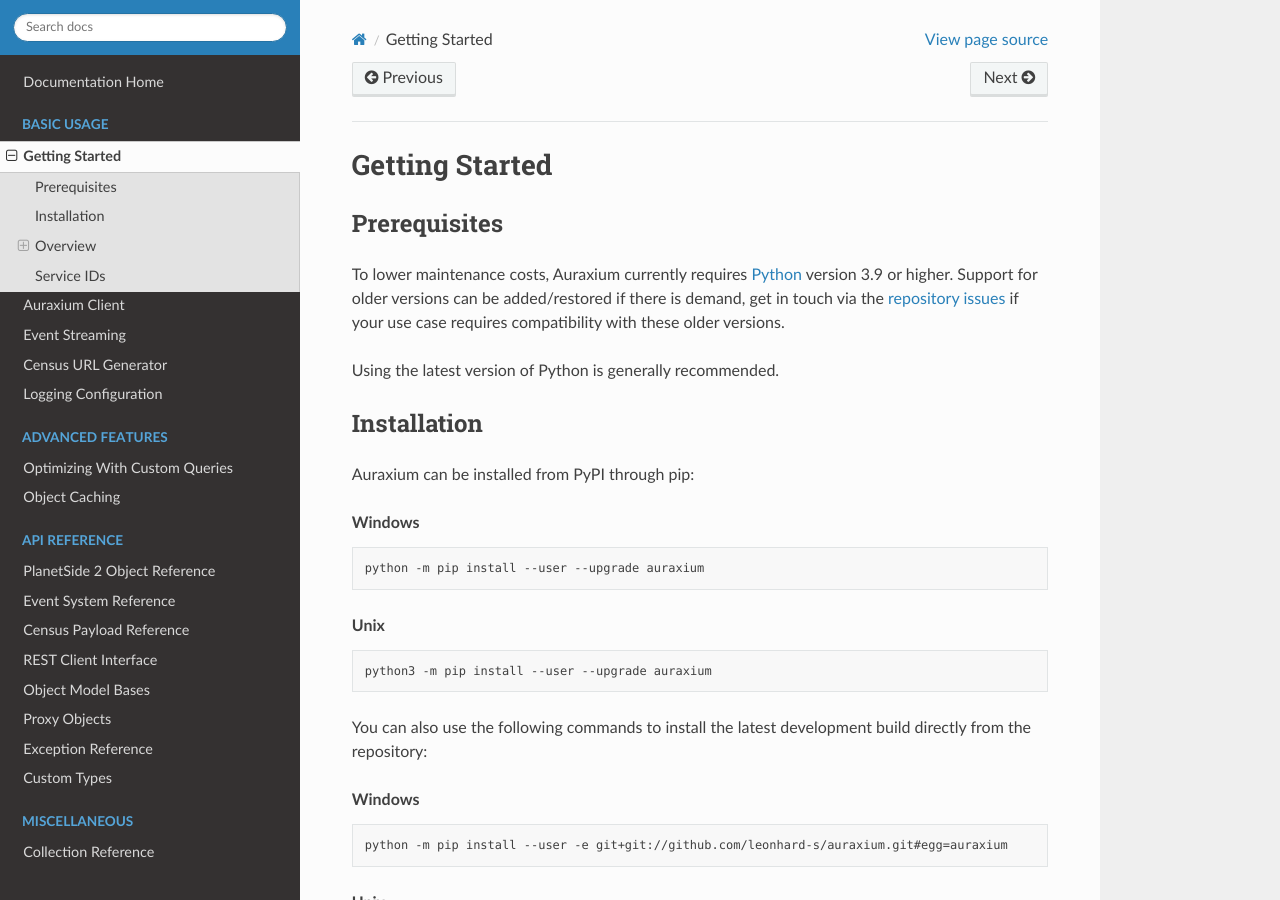
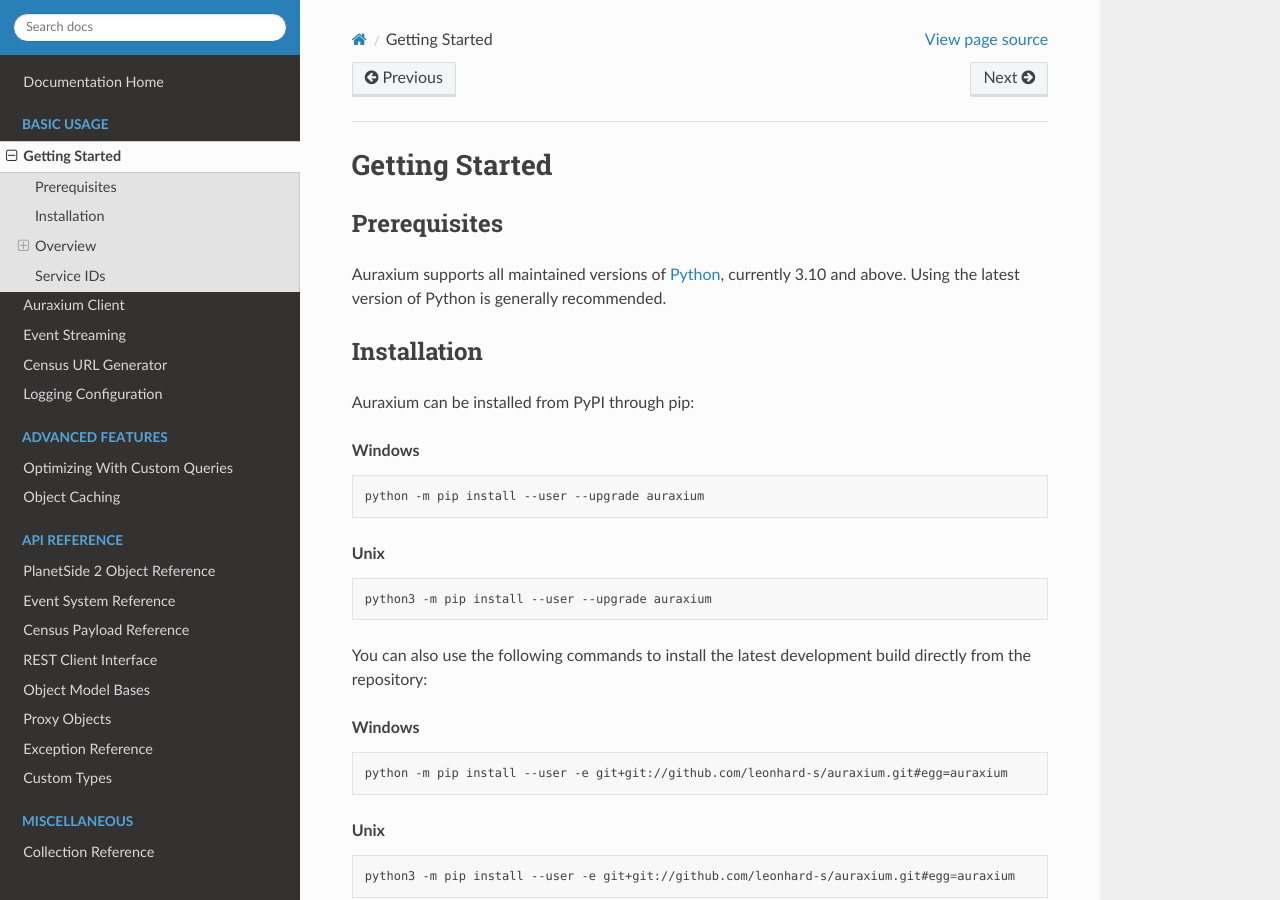
Before and after one commit to leonhard-s/auraxium, a Sphinx documentation site: the page built from docs/usage/basic/getting-started.rst, in a window 1280 px wide and 900 px high. Built offline with Sphinx 7.4.7 and the Read the Docs theme 3.1.0, drawn with Linux system fonts in a browser that asks for light colours.

Commit message:
Update documentation, package metadata

```diff
--- a/docs/usage/basic/getting-started.rst
+++ b/docs/usage/basic/getting-started.rst
@@ -5,9 +5,7 @@
 Prerequisites
 =============
 
-To lower maintenance costs, Auraxium currently requires `Python`_ version 3.9 or higher. Support for older versions can be added/restored if there is demand, get in touch via the `repository issues`_ if your use case requires compatibility with these older versions.
-
-Using the latest version of Python is generally recommended.
+Auraxium supports all maintained versions of `Python`_, currently 3.10 and above. Using the latest version of Python is generally recommended.
 
 Installation
 ============
--- a/setup.py
+++ b/setup.py
@@ -22,11 +22,11 @@
                  packages=setuptools.find_packages(),
                  package_data={'auraxium': ['py.typed']},
                  classifiers=['Development Status :: 5 - Production/Stable',
-                              'Programming Language :: Python :: 3.9',
                               'Programming Language :: Python :: 3.10',
                               'Programming Language :: Python :: 3.11',
                               'Programming Language :: Python :: 3.12',
                               'Programming Language :: Python :: 3.13',
+                              'Programming Language :: Python :: 3.14',
                               'License :: OSI Approved :: MIT License',
                               'Operating System :: OS Independent'],
                  install_requires=install_requires,
```
